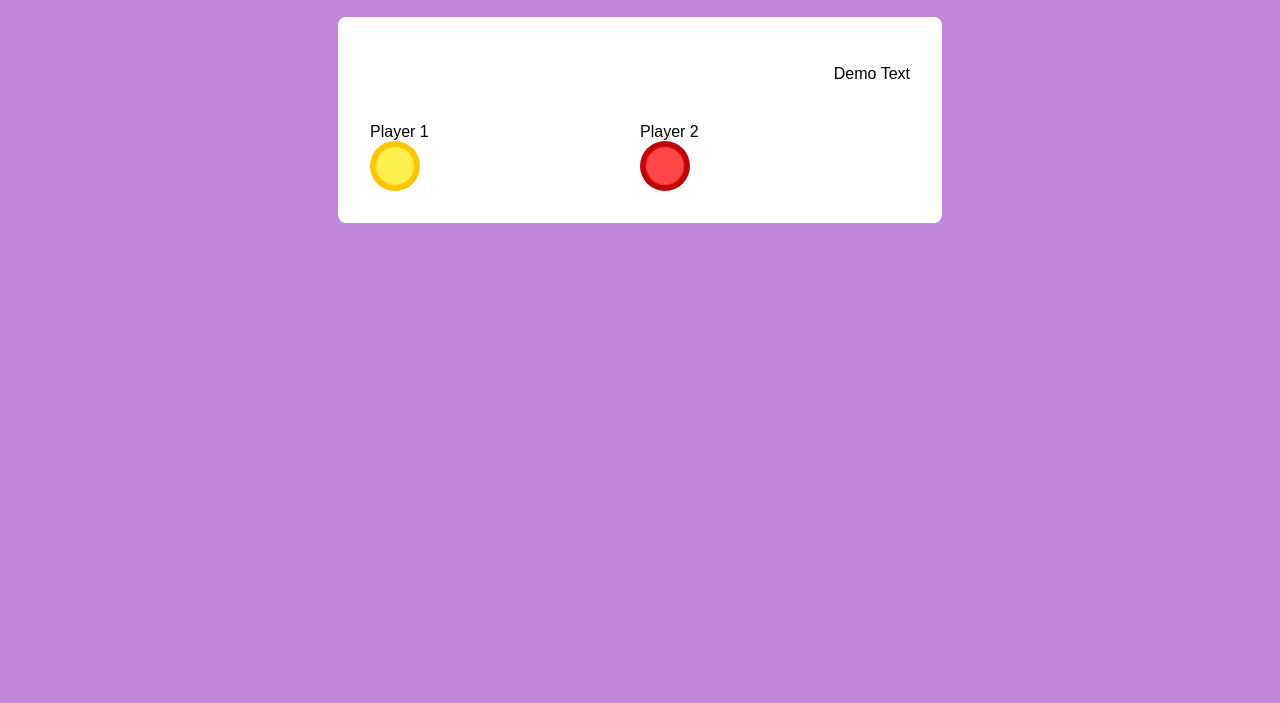
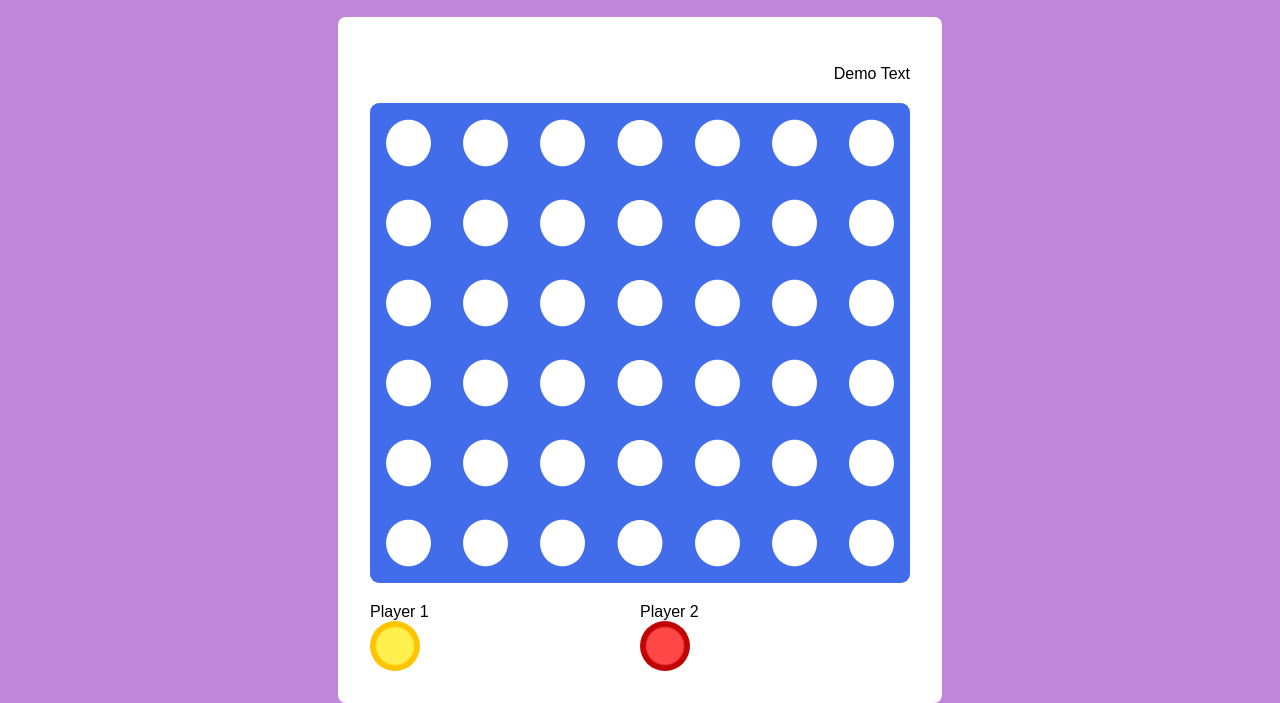
Before and after one commit to NellyNel520/Connect-Four-Game, a plain HTML site: page game.html in a window 1280 px wide. Shown: the part 107-810 px from the top of the page. Drawn offline with Linux system fonts and the light colour scheme; a web font is replaced by a local one.

Commit message:
created start game function that renders the game board on page load

```diff
--- a/app.js
+++ b/app.js
@@ -31,11 +31,20 @@ const renderMatrix = () => {
             let innerDiv = document.createElement("div")
             innerDiv.classList.add("grid-box")
             innerDiv.setAttribute("data-value", j)
-            innerDiv.addEventListener("click", (event) => {
-                fillBox(event)
+            innerDiv.addEventListener("click", (e) => {
+                fillBox(e)
             })
             outerDiv.appendChild(innerDiv)
         }
         container.appendChild(outerDiv)
     }
 }
+
+//Start Game
+window.onload = startGame = async () => {
+    //select random number between 1&2 to determine player 1 & 2
+    currentPlayer = selectRandomNumber(1,3)
+    container.innerHTML = ""
+    await renderMatrix()
+    playerTurn.innerHTML = `Player <span>${currentPlayer}'s</span> turn!`
+}
--- a/game.html
+++ b/game.html
@@ -10,7 +10,7 @@
     <!-- Style Sheet -->
     <link rel="stylesheet" href="./game.css" />
     <!-- JS Script -->
-    <script src="./app.js"></script>
+    <script defer src="./app.js"></script>
     <title>Connect 4</title>
 </head>
 <body>
```
